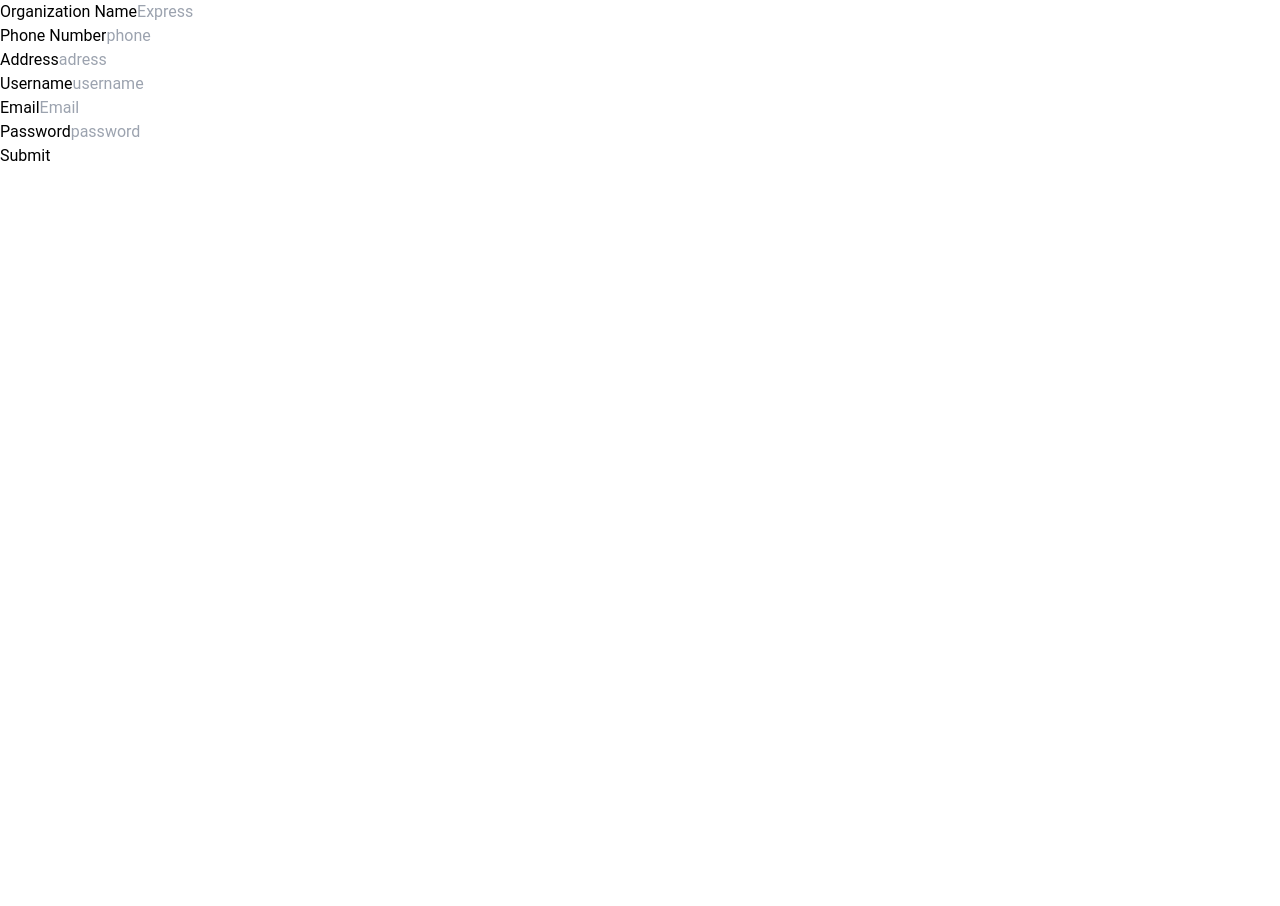
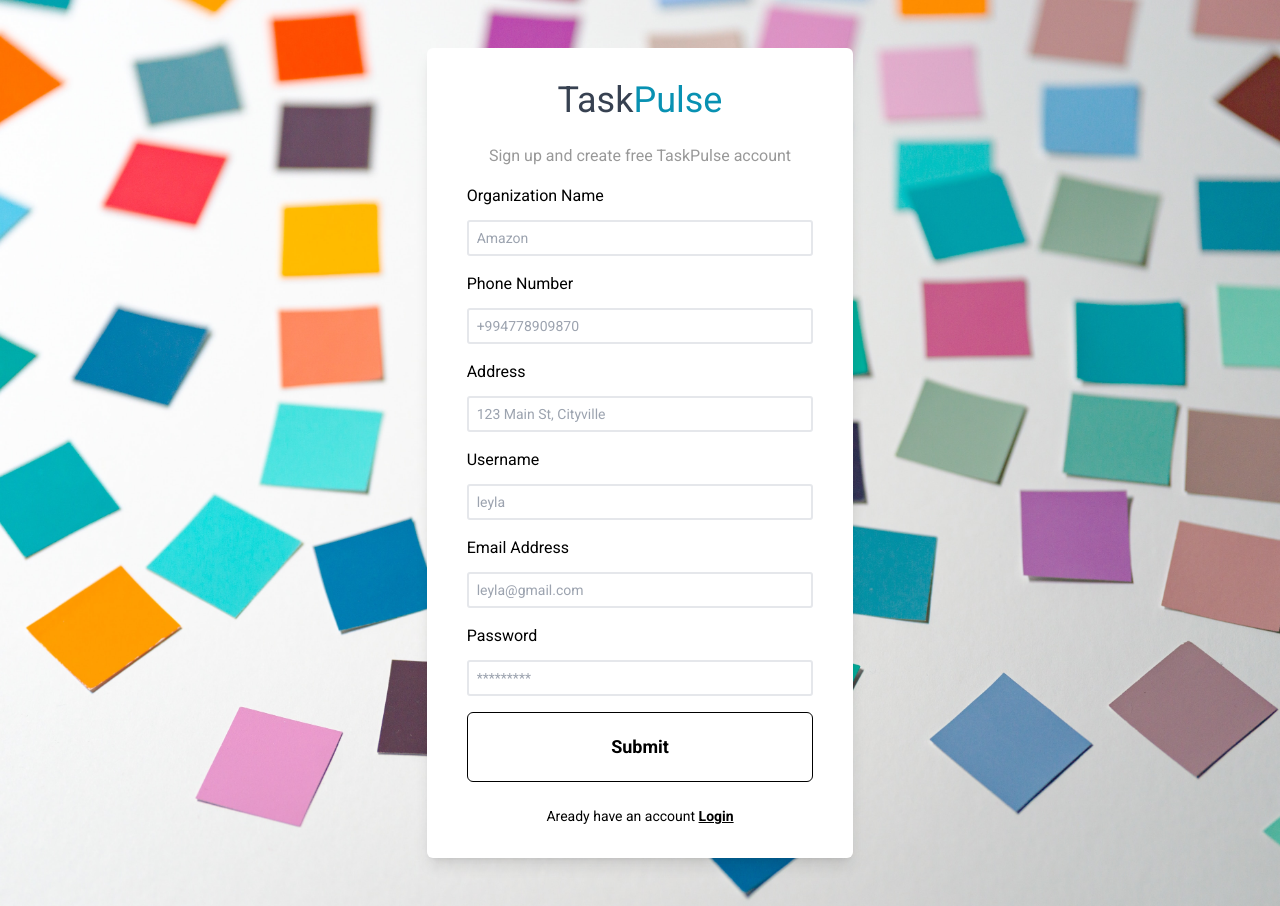
Before and after one commit to aytankhaligli/TaskPulse, a React (Vite) app: page /signup in a window 1280 px wide. Before the commit the page ends 800 px from the top, so only its background shows below. Built offline with nearby package versions, Linux system fonts and the light colour scheme; the HTML template or start-up script is replaced by a standard one.

Commit message:
add homepage styles

```diff
--- a/index.html
+++ b/index.html
@@ -4,6 +4,12 @@
     <meta charset="UTF-8" />
     <!-- <link rel="icon" type="image/svg+xml" href="/vite.svg" /> -->
     <meta name="viewport" content="width=device-width, initial-scale=1.0" />
+    <link rel="preconnect" href="https://fonts.googleapis.com" />
+    <link rel="preconnect" href="https://fonts.gstatic.com" crossorigin />
+    <link
+      href="https://fonts.googleapis.com/css2?family=Roboto:wght@400;500;700&display=swap"
+      rel="stylesheet"
+    />
     <title>TaskPulse</title>
   </head>
   <body>
--- /dev/null
+++ b/src/components/Card.jsx
@@ -0,0 +1,31 @@
+import { Link } from "react-router-dom";
+
+import ItemCard from "./ItemCard";
+
+function Card({ list, title, children }) {
+  return (
+    <div className="bg-white w-[300px] h-auto flex flex-col rounded-md shadow-md">
+      <div className="px-8 py-6 border-b border-gray-800">
+        <h1 className="text-gray-800 text-lg">{title}</h1>
+      </div>
+      <div className="h-auto overflow-scroll">
+        <ul className="flex flex-col px-4 py-8 gap-4">
+          {list.map((item) => (
+            <ItemCard key={item.id} item={item} />
+          ))}
+        </ul>
+      </div>
+      {children}
+      {title !== "Users" && (
+        <Link
+          to="/createtask"
+          className="text-gray-800 text-lg px-8 py-6 border-t border-gray-800"
+        >
+          Create Task
+        </Link>
+      )}
+    </div>
+  );
+}
+
+export default Card;
--- /dev/null
+++ b/src/components/Form.jsx
@@ -0,0 +1,20 @@
+function Form({ children, isLogin, errorText }) {
+  return (
+    <form className="w-1/3 bg-white px-10 py-8 flex flex-col my-12 shadow-lg rounded-md">
+      <h1 className="text-4xl mb-6 text-center text-gray-700">
+        Task<span className="text-cyan-600">Pulse</span>
+      </h1>
+      <p className="mb-4 text-center opacity-40">
+        {isLogin
+          ? "Sign in your TaskPulse account"
+          : "Sign up and create free TaskPulse account"}
+      </p>
+      {errorText && (
+        <p className="text-sm pb-2 text-red-700 text-center">{errorText}</p>
+      )}
+      {children}
+    </form>
+  );
+}
+
+export default Form;
--- a/src/components/Input.jsx
+++ b/src/components/Input.jsx
@@ -1,12 +1,14 @@
-function Input({ placeholder, value, onChange, type = "text" }) {
+function Input({ placeholder, value, onChange, type = "text", children }) {
   return (
-    <div className="flex flex-col ">
+    <div className="flex flex-col items-center justify-center gap-3 mb-4">
+      {children}
       <input
-        className="px-2 py-[6px] border-2 cursor-text text-sm  rounded-[3px] mb-6 w-full"
+        className="px-2 py-[6px] border-2 cursor-text text-sm  rounded-[3px]  w-full"
         type={type}
         placeholder={placeholder}
         value={value}
         onChange={onChange}
+        required
       />
     </div>
   );
--- /dev/null
+++ b/src/components/ItemCard.jsx
@@ -0,0 +1,10 @@
+function ItemCard({ item }) {
+  console.log(item);
+  return (
+    <li className="p-3 bg-gray-200 text-gray-800 rounded-md text-lg">
+      {item.username}
+    </li>
+  );
+}
+
+export default ItemCard;
--- /dev/null
+++ b/src/components/Label.jsx
@@ -0,0 +1,5 @@
+function Label({ text }) {
+  return <label className="w-full">{text}</label>;
+}
+
+export default Label;
--- a/src/index.css
+++ b/src/index.css
@@ -1,7 +1,6 @@
 @tailwind base;
 @tailwind components;
 @tailwind utilities;
-@import url("https://fonts.googleapis.com/css2?family=Roboto:wght@400;500;700&display=swap");
 body {
   font-family: "Roboto", sans-serif;
 }
--- a/src/pages/SignupPage.jsx
+++ b/src/pages/SignupPage.jsx
@@ -1,9 +1,13 @@
-import { useState } from "react";
+import { useEffect, useState } from "react";
 import { useDispatch, useSelector } from "react-redux";
 import { createOrganization } from "../redux/slices/OrganizationsSlice";
-import { useNavigate } from "react-router-dom";
+import { Link, useNavigate } from "react-router-dom";
 import { createUser } from "../redux/slices/UsersSlice";
-import { login } from "../redux/slices/AuthSlice";
+import { signup } from "../redux/slices/AuthSlice";
+import Input from "../components/Input";
+import Label from "../components/Label";
+import Button from "../components/Button";
+import Form from "../components/Form";
 
 function SignupPage() {
   const [organizationName, setOrganizationName] = useState("");
@@ -12,17 +16,43 @@ function SignupPage() {
   const [username, setUsername] = useState("");
   const [email, setEmail] = useState("");
   const [password, setPassword] = useState("");
+  const [errorText, setErrorText] = useState(null);
 
   const navigate = useNavigate();
 
   const organizations = useSelector((state) => state.organization);
   const users = useSelector((state) => state.user);
-  const isAuthenticated = useSelector((state) => state.auth.isAuthenticated);
+  const { isAuthenticated } = useSelector((state) => state.auth);
+  console.log(isAuthenticated);
+  // console.log(users);
+  // console.log(organizations);
 
   const dispatch = useDispatch();
+
+  useEffect(() => {
+    isAuthenticated && navigate("/home");
+  }, [dispatch, isAuthenticated, navigate]);
+
   const handleSubmit = (e) => {
     e.preventDefault();
-    localStorage.removeItem("organizations");
+    // localStorage.removeItem("users");
+    // localStorage.removeItem("organizations");
+
+    if (
+      !organizationName ||
+      !phoneNumber ||
+      !address ||
+      !username ||
+      !email ||
+      !password
+    ) {
+      setErrorText("Please fill in all fields");
+      return;
+    } else if (password.length < 6) {
+      setErrorText("Password has to be min 6 alphanumeric characters");
+      return;
+    } else {
+      setErrorText(null);
       dispatch(
         createOrganization({
           id: organizations[organizations.length - 1].id + 1,
@@ -34,11 +64,11 @@ function SignupPage() {
           password,
         })
       );
+
       dispatch(
-      createUser(
         createUser({
           id: users[users.length - 1].id + 1,
-          // organizationId: currOrganization.id,
+          organizationId: organizations.length - 1,
           name: "",
           surname: "",
           username,
@@ -46,65 +76,84 @@ function SignupPage() {
           password,
           isAdmin: true,
         })
-      )
       );
-    dispatch(login({ email, password }));
-    isAuthenticated && navigate("/home");
+
+      dispatch(
+        signup({
+          id: users[users.length - 1].id + 1,
+          organizationId: organizations.length - 1,
+          name: "",
+          surname: "",
+          username,
+          email,
+          password,
+          isAdmin: true,
+        })
+      );
+    }
   };
 
-  console.log(organizations);
   return (
-    <form onSubmit={handleSubmit}>
-      <div>
-        <label>Organization Name</label>
-        <input
-          placeholder="Express"
+    <div className="w-full h-full  bg-[url('./assets/signup-bg.jpg')] bg-cover flex  items-center justify-center">
+      <Form errorText={errorText}>
+        <Input
+          placeholder="Amazon"
+          onChange={(e) => setOrganizationName(e.target.value)}
           value={organizationName}
-          onChange={(e) => setOrganizationName(e.target.value)}
+        >
+          <Label text="Organization Name" />
+        </Input>
+        <Input
+          placeholder="+994778909870"
+          onChange={(e) => setPhoneNumber(e.target.value)}
+          value={phoneNumber}
+        >
+          <Label text="Phone Number" />
+        </Input>
+        <Input
+          placeholder="123 Main St, Cityville"
+          onChange={(e) => setAddress(e.target.value)}
+          value={address}
+        >
+          <Label text="Address" />
+        </Input>
+        <Input
+          placeholder="leyla"
+          onChange={(e) => setUsername(e.target.value)}
+          value={username}
+        >
+          <Label text="Username" />
+        </Input>
+        <Input
+          type="email"
+          placeholder="leyla@gmail.com"
+          onChange={(e) => setEmail(e.target.value)}
+          value={email}
+        >
+          <Label text="Email Address" />
+        </Input>
+        <Input
+          type="password"
+          placeholder="*********"
+          onChange={(e) => setPassword(e.target.value)}
+          value={password}
+        >
+          <Label text="Password" />
+        </Input>
+        <Button
+          text="Submit"
+          onClick={handleSubmit}
+          style={{ border: "1px solid black" }}
         />
+        <p className="text-center text-sm mt-6">
+          Aready have an account{" "}
+          <Link to="/login" className="font-semibold underline">
+            {" "}
+            Login
+          </Link>
+        </p>
+      </Form>
     </div>
-      <div>
-        <label>Phone Number</label>
-        <input
-          placeholder="phone"
-          value={phoneNumber}
-          onChange={(e) => setPhoneNumber(e.target.value)}
-        />
-      </div>
-      <div>
-        <label>Address</label>
-        <input
-          placeholder="adress"
-          value={address}
-          onChange={(e) => setAddress(e.target.value)}
-        />
-      </div>
-      <div>
-        <label>Username</label>
-        <input
-          placeholder="username"
-          value={username}
-          onChange={(e) => setUsername(e.target.value)}
-        />
-      </div>
-      <div>
-        <label>Email</label>
-        <input
-          placeholder="Email"
-          value={email}
-          onChange={(e) => setEmail(e.target.value)}
-        />
-      </div>
-      <div>
-        <label>Password</label>
-        <input
-          placeholder="password"
-          value={password}
-          onChange={(e) => setPassword(e.target.value)}
-        />
-      </div>
-      <button>Submit</button>
-    </form>
   );
 }
 
--- a/src/pages/WelcomingPage.jsx
+++ b/src/pages/WelcomingPage.jsx
@@ -1,4 +1,4 @@
-import { Link, useNavigate } from "react-router-dom";
+import { useNavigate } from "react-router-dom";
 import Button from "../components/Button";
 
 function WelcomingPage() {
--- a/src/redux/slices/AuthSlice.js
+++ b/src/redux/slices/AuthSlice.js
@@ -22,10 +22,11 @@ export const authSlice = createSlice({
   reducers: {
     login: (state, action) => {
       const { email, password } = action.payload;
-      console.log(action.payload);
-      const user = initialState.find(
-        (u) => u.email === email && u.password === password
-      );
+      console.log(initialState);
+      const user = initialState.find((u) => {
+        console.log(u.email, email);
+        return u.email === email && u.password === password;
+      });
 
       if (user) {
         state.isAuthenticated = true;
@@ -42,11 +43,16 @@ export const authSlice = createSlice({
       state.currentUser = null;
       state.errorText = null;
     },
+    signup: (state, action) => {
+      state.isAuthenticated = true;
+      state.currentUser = action.payload;
+      state.errorText = null;
+    },
   },
 });
 
 // Action creators are generated for each case reducer function
-export const { login, logout } = authSlice.actions;
+export const { login, logout, signup } = authSlice.actions;
 
 export const selectAuthState = (state) => state.auth;
 
```
Also changed, not shown: src/pages/HomePage.jsx (+33 -17 lines), src/pages/LoginPage.jsx (+4 -15 lines), src/assets/home-bg.jpg (added), src/assets/signup-bg.jpg (added). Lines whose indentation alone changed are shown as unchanged.
